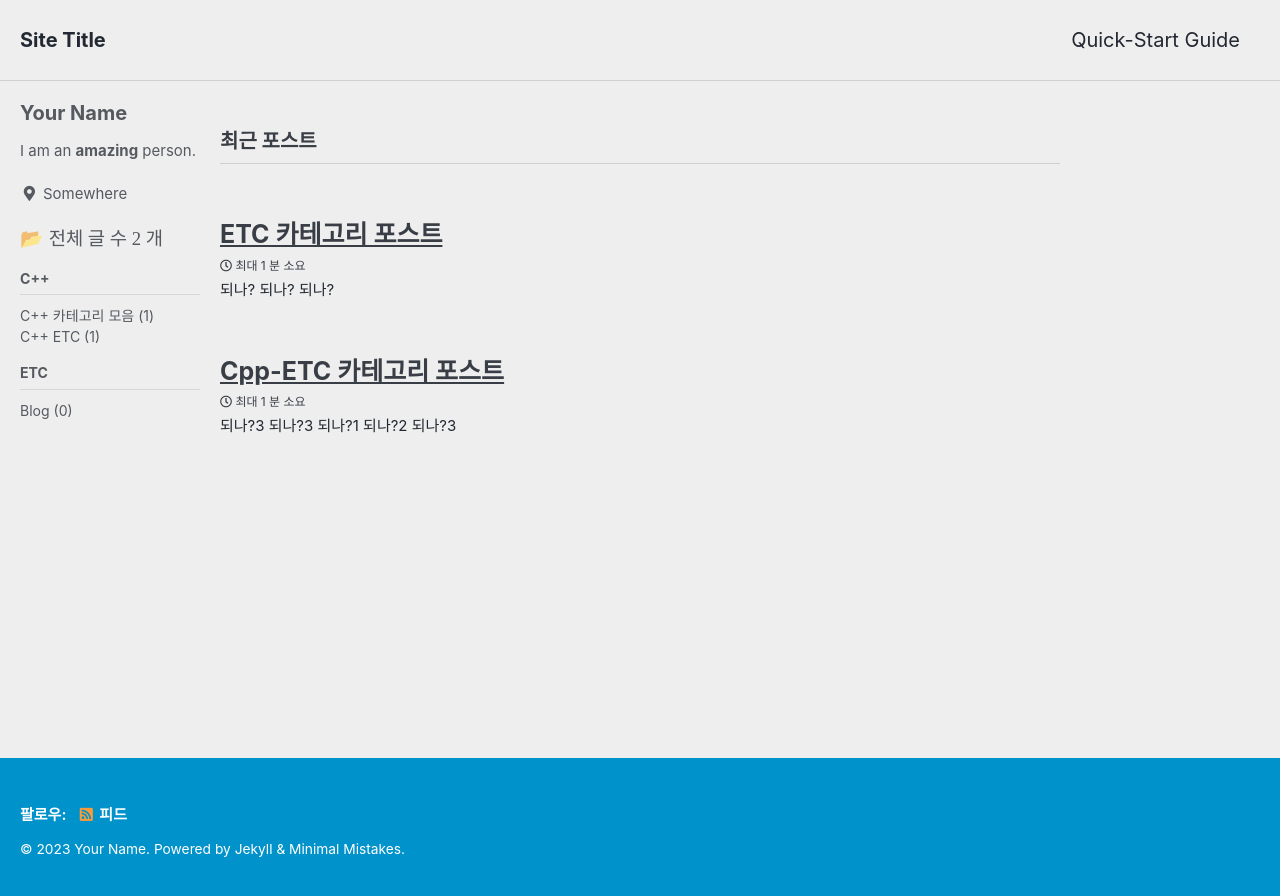
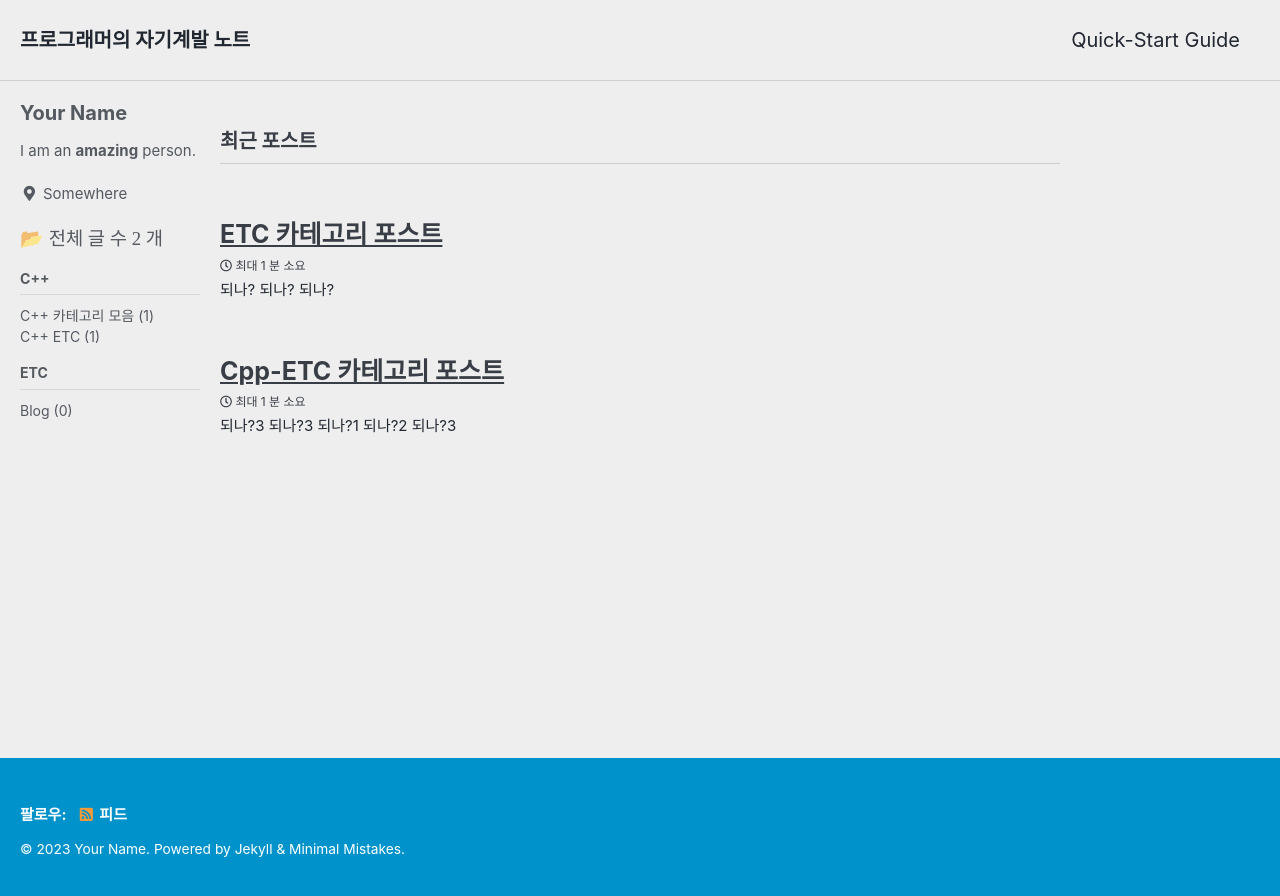
Before and after one commit to icewan1399/icewan1399.github.io, a Jekyll site: the page built from index.html, in a window 1280 px wide. Shown: the top 896 px of the page. Built offline with Jekyll 4.4.1, drawn with Linux system fonts in a browser that asks for light colours; cached includes are drawn as plain includes; the list of posts is cut into pages by our own code.

Commit message:
블로그 타이틀 수정

```diff
--- a/_config.yml
+++ b/_config.yml
@@ -16,7 +16,7 @@ minimal_mistakes_skin    : "air" # "air", "aqua", "contrast", "dark", "dirt", "n
 
 # Site Settings
 locale                   : "ko-KR"
-title                    : "Site Title"
+title                    : "프로그래머의 자기계발 노트"
 title_separator          : "-"
 subtitle                 : # site tagline that appears below site title in masthead
 name                     : "Your Name"
```
